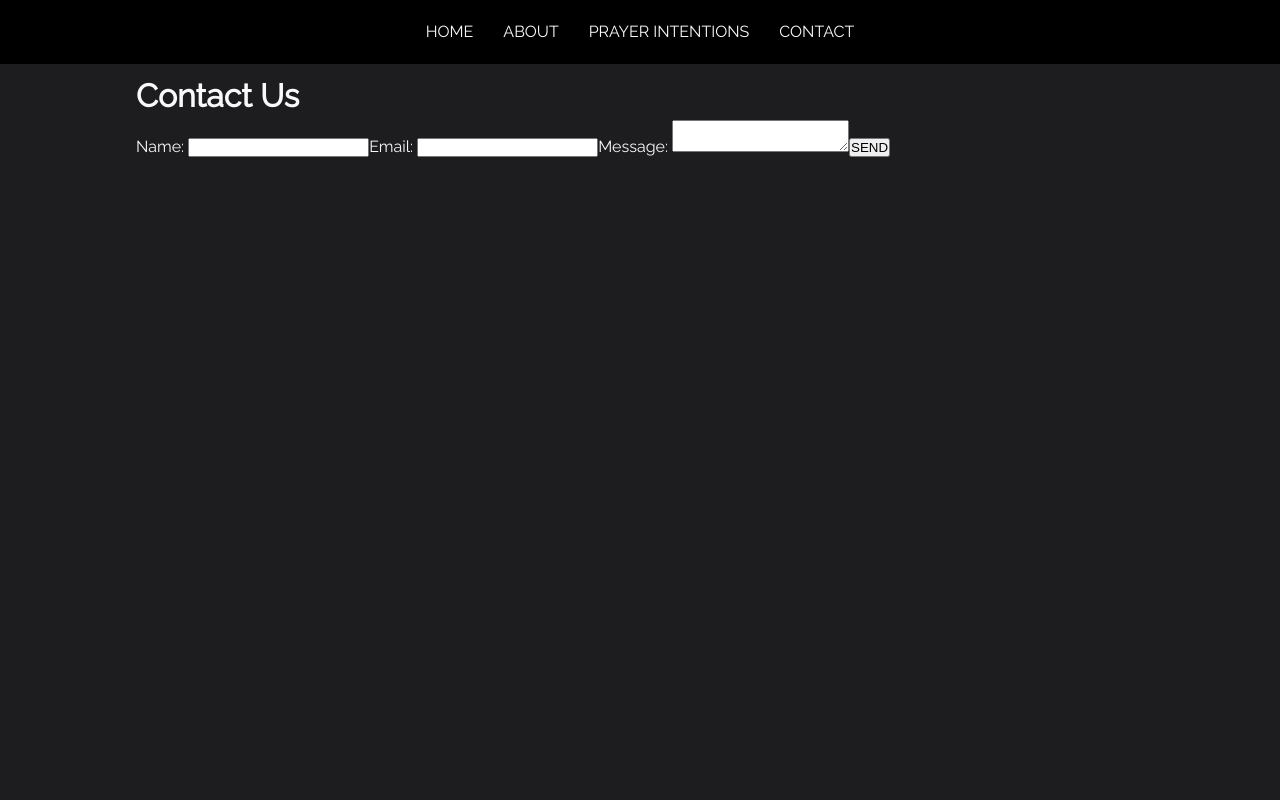
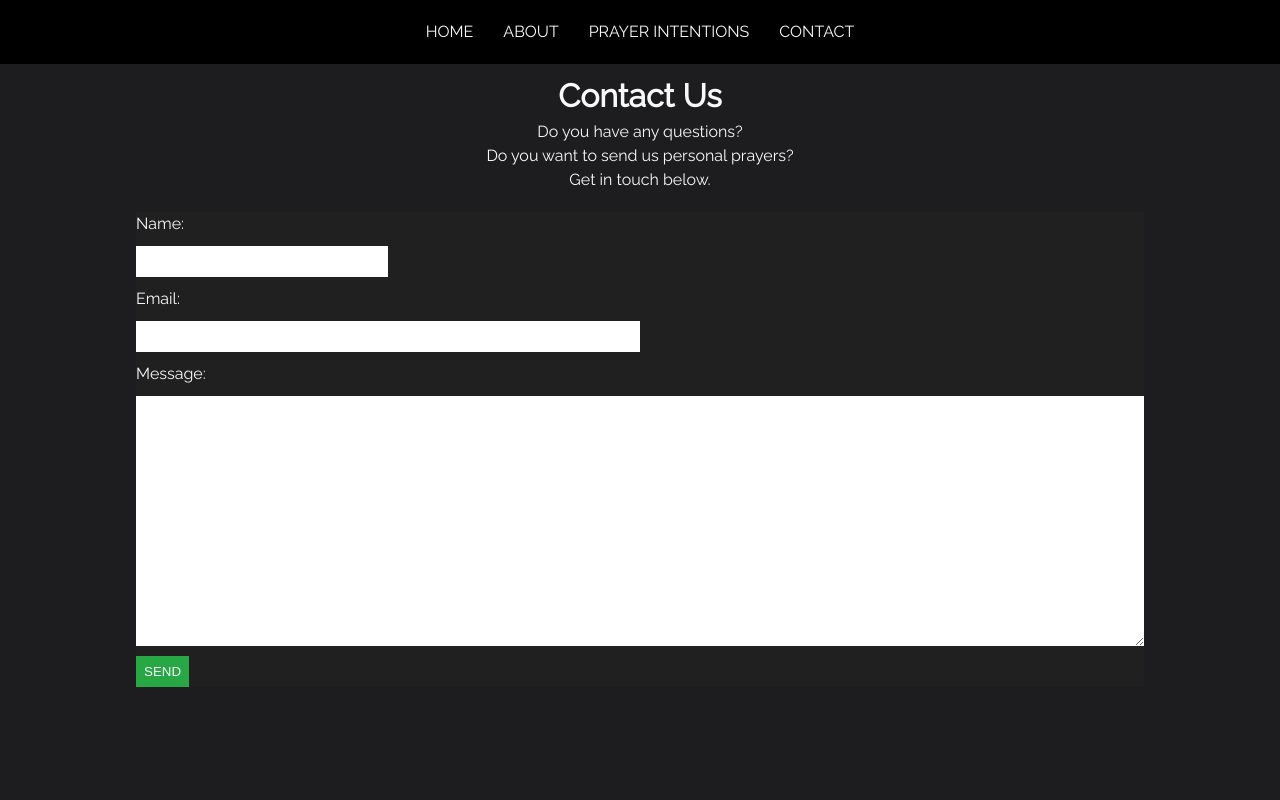
Before and after one commit to lattrellsapon/letuspraynz, a React (Create React App) app in the folder client/: page /contact in a window 1280 px wide. Shown: the top 800 px of the page. Built offline with nearby package versions, Linux system fonts and the light colour scheme; the HTML template or start-up script is replaced by a standard one.

Commit message:
Tidied up the contact form and added the coundtdown

```diff
--- a/client/src/App.css
+++ b/client/src/App.css
@@ -102,10 +102,6 @@ nav {
   font-size: 3rem;
 }
 
-.join-us {
-  font-size: 2rem;
-}
-
 .join-us-button {
   background: #f8f9fa;
   border: #f8f9fa;
@@ -115,6 +111,18 @@ nav {
 
 .home-container {
   min-height: 620px;
+}
+
+.countdown-container {
+  display: grid;
+  grid-template-columns: 1fr 1fr 1fr 1fr;
+  gap: 10px;
+  width: 15%;
+  margin: auto;
+}
+
+.countdownitem p {
+  font-size: 18px;
 }
 
 /* Prayer Intentions */
@@ -146,7 +154,9 @@ nav {
 }
 
 .add-prayer-form {
-  background: #202020;
+  /* background: #202020;
+   */
+  background: red;
   padding: 10px;
 }
 
@@ -209,6 +219,44 @@ nav {
   color: #664eae;
 }
 
+/* Contact */
+.contact-header {
+  margin-bottom: 20px;
+}
+
+.contact-form {
+  background: #202020;
+}
+
+.contact-form label,
+.contact-form input,
+.contact-form textarea {
+  display: block;
+  margin: 10px 0;
+}
+
+.user-fullname,
+.user-email,
+.user-message-textarea {
+  padding: 8px;
+  outline: none;
+  border: none;
+  width: 100%;
+}
+
+.user-message-textarea {
+  min-height: 250px;
+}
+
+.submit-button {
+  color: #f8f9fa;
+  padding: 8px;
+  background: #28a745;
+  border: #28a745;
+  outline: none;
+  cursor: pointer;
+}
+
 /* Footer */
 footer {
   padding: 20px 0;
@@ -222,15 +270,15 @@ footer {
     margin-top: 100%;
   }
 
+  .countdown-container {
+    margin: auto;
+  }
+
   .event-name {
     font-size: 2em;
   }
 
   .online-worship {
-    font-size: 1.17em;
-  }
-
-  .join-us {
     font-size: 1.17em;
   }
 
@@ -270,6 +318,12 @@ footer {
   .prayer textarea {
     width: 50%;
   }
+  .user-fullname {
+    width: 25%;
+  }
+  .user-email {
+    width: 50%;
+  }
 }
 
 /* Extra large devices (large laptops and desktops, 1200px and up) */
--- a/client/src/components/forms/ContactForm.js
+++ b/client/src/components/forms/ContactForm.js
@@ -1,12 +1,15 @@
-import React, { useState } from 'react';
-import axios from 'axios';
+import React, { useState, useContext } from 'react';
+import { EmailSuccess } from '../notifications/EmailSuccess';
+import { GlobalContext } from '../../context/GlobalState';
 
 export const ContactForm = () => {
   const [userFullName, setUserFullName] = useState('');
   const [userEmail, setUserEmail] = useState('');
   const [userMessage, setUserMessage] = useState('');
 
-  const onSubmit = async (e) => {
+  const { sendEmail, isEmailSent } = useContext(GlobalContext);
+
+  const onSubmit = (e) => {
     e.preventDefault();
 
     const newContact = {
@@ -15,11 +18,10 @@ export const ContactForm = () => {
       userMessage,
     };
 
-    try {
-      await axios.post('/send-email', newContact);
-    } catch (err) {
-      console.log(err);
-    }
+    sendEmail(newContact);
+    setUserFullName('');
+    setUserEmail('');
+    setUserMessage('');
   };
 
   return (
@@ -45,7 +47,7 @@ export const ContactForm = () => {
         />
         <label htmlFor='message'>Message: </label>
         <textarea
-          name=''
+          className='user-message-textarea'
           value={userMessage}
           onChange={(e) => {
             setUserMessage(e.target.value);
@@ -53,6 +55,7 @@ export const ContactForm = () => {
         ></textarea>
         <input type='submit' value='SEND' className='submit-button' />
       </form>
+      <div className='user-message'>{isEmailSent ? <EmailSuccess /> : ''}</div>
     </div>
   );
 };
--- /dev/null
+++ b/client/src/components/layout/Countdown.js
@@ -0,0 +1,71 @@
+import React, { useState, useEffect } from 'react';
+
+export const Countdown = () => {
+  let dayOfEvent = new Date('May 09, 2020').getTime();
+
+  //   const [dayOfEvent, sayDayOfEvent] = useState()
+  const [days, setDays] = useState(undefined);
+  const [hours, setHours] = useState(undefined);
+  const [minutes, setMinutes] = useState(undefined);
+  const [seconds, setSeconds] = useState(undefined);
+  const [isTimePassed, setIsTimePassed] = useState(false);
+
+  useEffect(() => {
+    const interval = setInterval(() => {
+      let now = new Date().getTime();
+
+      let distance = dayOfEvent - now;
+
+      // Time calculations for days, hours, minutes and seconds
+      var days = Math.floor(distance / (1000 * 60 * 60 * 24));
+      var hours = Math.floor(
+        (distance % (1000 * 60 * 60 * 24)) / (1000 * 60 * 60)
+      );
+      var minutes = Math.floor((distance % (1000 * 60 * 60)) / (1000 * 60));
+      var seconds = Math.floor((distance % (1000 * 60)) / 1000);
+
+      if (distance < 0) {
+        clearInterval(interval);
+        setDays(0);
+        setHours(0);
+        setMinutes(0);
+        setSeconds(0);
+        setIsTimePassed(true);
+      } else {
+        setDays(days);
+        setHours(hours);
+        setMinutes(minutes);
+        setSeconds(seconds);
+      }
+    }, 1000);
+  }, []);
+
+  return (
+    <div className='countdown-container '>
+      <div className='countdownitem'>
+        <p>{days}</p>
+      </div>
+      <div className='countdownitem'>
+        <p>{hours}</p>
+      </div>
+      <div className='countdownitem'>
+        <p>{minutes}</p>
+      </div>
+      <div className='countdownitem'>
+        <p>{seconds}</p>
+      </div>
+      <div className='countdownitem'>
+        <p>DAYS</p>
+      </div>
+      <div className='countdownitem'>
+        <p>HOURS</p>
+      </div>
+      <div className='countdownitem'>
+        <p>MINUTES</p>
+      </div>
+      <div className='countdownitem'>
+        <p>SECONDS</p>
+      </div>
+    </div>
+  );
+};
--- /dev/null
+++ b/client/src/components/notifications/EmailSuccess.js
@@ -0,0 +1,19 @@
+import React, { useState, useEffect } from 'react';
+
+export const EmailSuccess = () => {
+  const [message, setMessage] = useState('Your email has been sent.');
+
+  useEffect(() => {
+    let timer = setTimeout(() => setMessage(''), 3000);
+
+    return () => {
+      clearTimeout(timer);
+    };
+  }, []);
+
+  return (
+    <div className='notification'>
+      <p className='highlight-green'>{message}</p>
+    </div>
+  );
+};
--- a/client/src/components/pages/About.js
+++ b/client/src/components/pages/About.js
@@ -2,8 +2,11 @@ import React from 'react';
 
 export const About = () => {
   return (
-    <div className='min-height'>
-      <h1>About page will go here</h1>
+    <div className='min-height about-header'>
+      <div className='about-header text-center'>
+        <h1>About</h1>
+        <p>lorem10</p>
+      </div>
     </div>
   );
 };
--- a/client/src/components/pages/Contact.js
+++ b/client/src/components/pages/Contact.js
@@ -5,7 +5,12 @@ import { ContactForm } from '../forms/ContactForm';
 export const Contact = () => {
   return (
     <div className='min-height'>
-      <h1>Contact Us</h1>
+      <div className='contact-header text-center'>
+        <h1>Contact Us</h1>
+        <p>Do you have any questions?</p>
+        <p>Do you want to send us personal prayers?</p>
+        <p>Get in touch below.</p>
+      </div>
       <ContactForm />
     </div>
   );
--- a/client/src/components/pages/Home.js
+++ b/client/src/components/pages/Home.js
@@ -1,6 +1,6 @@
 import React from 'react';
 import { Link } from 'react-router-dom';
-
+import { Countdown } from '../layout/Countdown';
 import worship from '../../videos/worship.mp4';
 
 export const Home = () => {
@@ -19,11 +19,7 @@ export const Home = () => {
           <h3 className='online-worship'>ONLINE WORSHIP</h3>
           <h3>SATURDAY MAY 09 2020</h3>
           <h3>07:00 PM</h3>
-          <h3 className='join-us'>
-            <Link className='join-us-button' to='/'>
-              JOIN US
-            </Link>
-          </h3>
+          <Countdown />
         </div>
       </div>
     </div>
--- a/client/src/context/AppReducer.js
+++ b/client/src/context/AppReducer.js
@@ -12,6 +12,11 @@ export default (state, action) => {
         prayerIntentions: [...state.prayerIntentions, action.payload],
         isPrayerAdded: true,
       };
+    case 'SEND_EMAIL':
+      return {
+        ...state,
+        isEmailSent: true,
+      };
     case 'PRAYERS_ERROR':
       return {
         ...state,
--- a/client/src/context/GlobalState.js
+++ b/client/src/context/GlobalState.js
@@ -8,6 +8,7 @@ const initialState = {
   loading: true,
   error: null,
   isPrayerAdded: false,
+  isEmailSent: false,
 };
 
 // Create Context
@@ -56,6 +57,18 @@ export const GlobalProvider = ({ children }) => {
     }
   }
 
+  async function sendEmail(newContact) {
+    try {
+      dispatch({
+        type: 'SEND_EMAIL',
+        payload: {},
+      });
+      await axios.post('/send-email', newContact);
+    } catch (err) {
+      console.log(err);
+    }
+  }
+
   return (
     <GlobalContext.Provider
       value={{
@@ -63,8 +76,10 @@ export const GlobalProvider = ({ children }) => {
         error: state.error,
         loading: state.loading,
         isPrayerAdded: state.isPrayerAdded,
+        isEmailSent: state.isEmailSent,
         getPrayers,
         addPrayer,
+        sendEmail,
       }}
     >
       {children}
```
